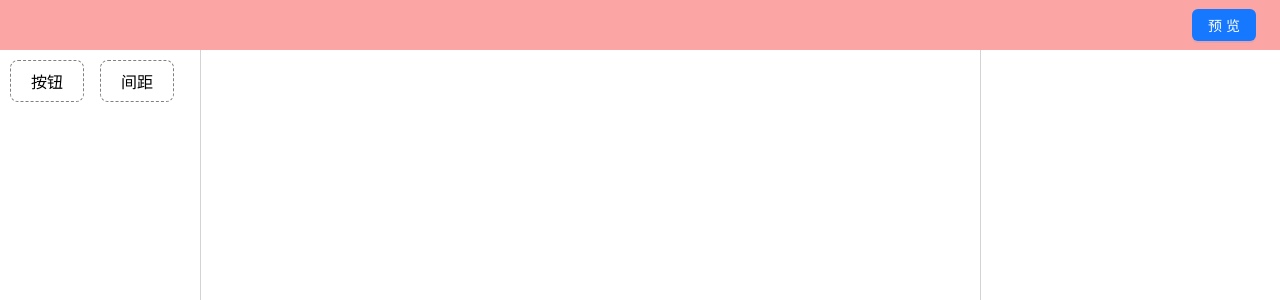
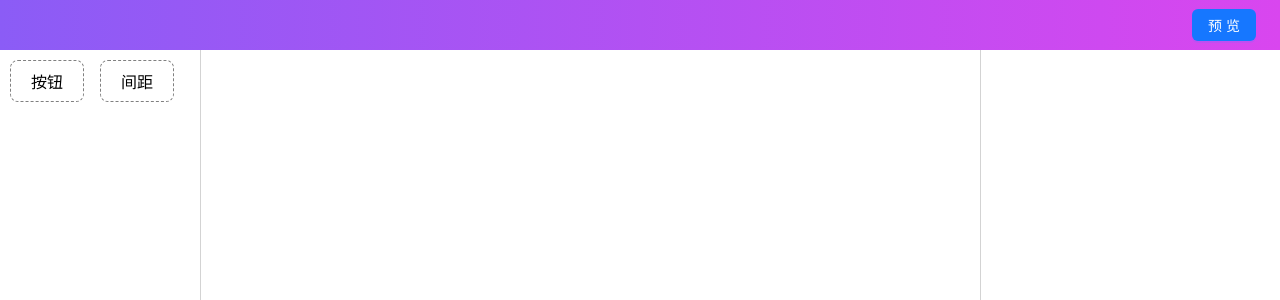
Before and after one commit to hongmaoAI/lowcode_react, a React (Vite) app: page / in a window 1280 px wide. Shown: the top 300 px of the page. Built offline with nearby package versions, Linux system fonts and the light colour scheme.

Commit message:
feat(Layout) : add gradient

```diff
--- a/src/layout/index.tsx
+++ b/src/layout/index.tsx
@@ -17,7 +17,7 @@ export default function Layout() {
 	return (
 		<div className="h-[100vh] flex flex-col">
 			{/* up */}
-			<div className="h-[50px] flex items-center bg-red-300">
+			<div className="h-[50px] flex items-center bg-gradient-to-r from-violet-500 to-fuchsia-500">
 				<Header />
 			</div>
 			{/* down */}
```
